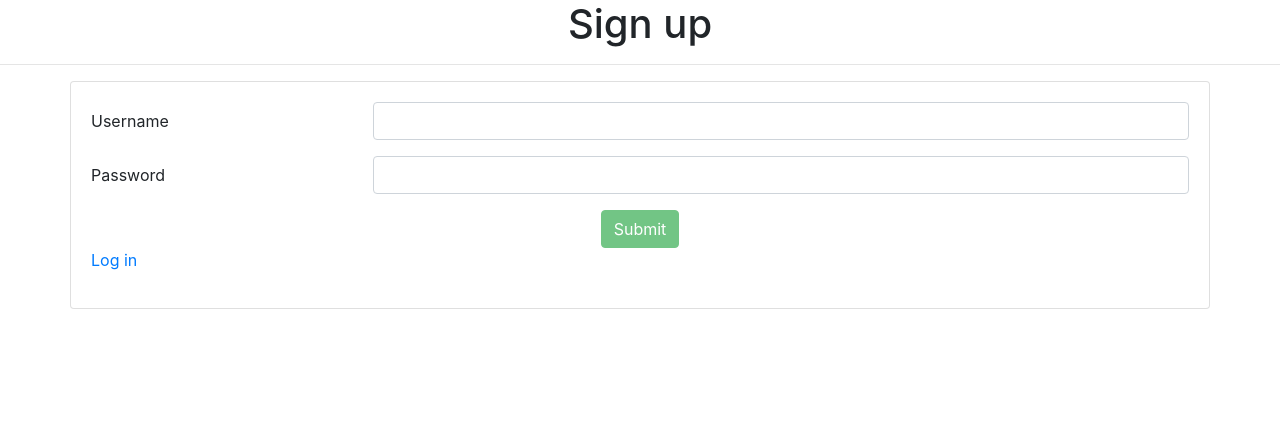
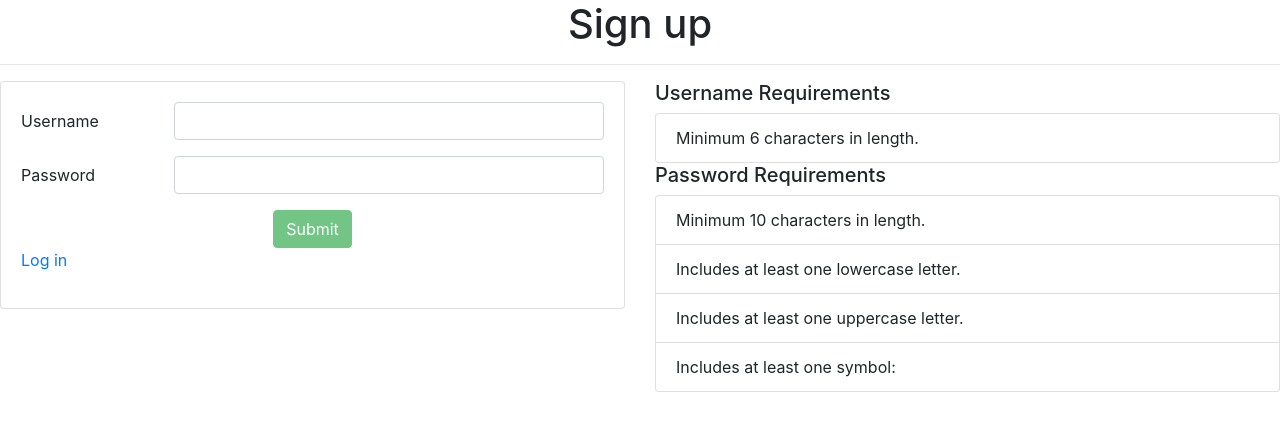
Before and after one commit to fannydai/Jotto.cloud, an Angular app in the folder front-end/: page /register in a window 1280 px wide. Shown: the top 430 px of the page. Built offline with nearby package versions, Linux system fonts and the light colour scheme.

Commit message:
Register requirements info

```diff
--- a/front-end/src/app/pages/register/register.component.html
+++ b/front-end/src/app/pages/register/register.component.html
@@ -1,6 +1,8 @@
 <div class="register-container">
   <h1>Sign up</h1>
   <hr>
+  <div class="row">
+    <div class="col">
       <div class="card container">
         <form #create="ngForm" (ngSubmit)="onSubmit();">
           <div *ngIf="errorMessage" class="register-warning-message">{{errorMessage}}</div>
@@ -28,42 +30,21 @@
             <button type="submit" class="btn btn-success" [disabled]="!create.form.valid || !checkPassword(pw.value)">Submit</button>
           </div>
         </form>
-    <!--
-    <form [formGroup]="registerForm" #create="ngForm" (ngSubmit)="onSubmit();">
-      <div *ngIf="errorMessage" class="register-warning-message">{{errorMessage}}</div>
-      <div class="form-group row">
-        <label class="col-3 col-form-label" for="username">Username</label>
+        <p><a routerLink="/login">Log in</a></p>
+      </div>
+    </div>
     <div class="col">
-          <input name="username" type="text" class="form-control" id="username" formControlName="username">
-          <div class="register-warning-message" *ngIf="username.invalid && (username.dirty || username.touched)">
-            <div *ngIf="username.errors.required">
-              Please enter an username.
-            </div>
-            <div *ngIf="username.errors.minlength">
-              Username has to be at least 6 characters.
+      <h5>Username Requirements</h5>
+      <ul class="list-group">
+        <li class="list-group-item">Minimum 6 characters in length.</li>
+      </ul>
+      <h5>Password Requirements</h5>
+      <ul class="list-group">
+        <li class="list-group-item">Minimum 10 characters in length.</li>
+        <li class="list-group-item">Includes at least one lowercase letter.</li>
+        <li class="list-group-item">Includes at least one uppercase letter.</li>
+        <li class="list-group-item">Includes at least one symbol:</li>
+      </ul>
     </div>
   </div>
 </div>
-      </div>
-      <div class="form-group row">
-        <label class="col-3 col-form-label" for="password">Password</label>
-        <div class="col">
-          <input name="password" type="password" class="form-control col" id="password" formControlName="password">
-          <div class="register-warning-message" *ngIf="password.invalid && (password.dirty || password.touched)">
-            <div *ngIf="password.errors.minlength">
-              Password must be at least 10 characters long.
-            </div>
-            <div *ngIf="password.errors.passwordError">
-              Password must contain at least 1 uppercase letter, 1 lowercase letter, 1 digit, and 1 symbol.
-            </div>
-          </div>
-        </div>
-      </div>
-      <div class="text-center">
-        <button type="submit" class="btn btn-success" [disabled]="!create.form.valid">Submit</button>
-      </div>
-    </form>
-    -->
-    <p><a routerLink="/login">Log in</a></p>
-  </div>
-</div>
```
Also changed, not shown: front-end/src/app/pages/register/register.component.ts (+0 -29 lines). Lines whose indentation alone changed are shown as unchanged.
